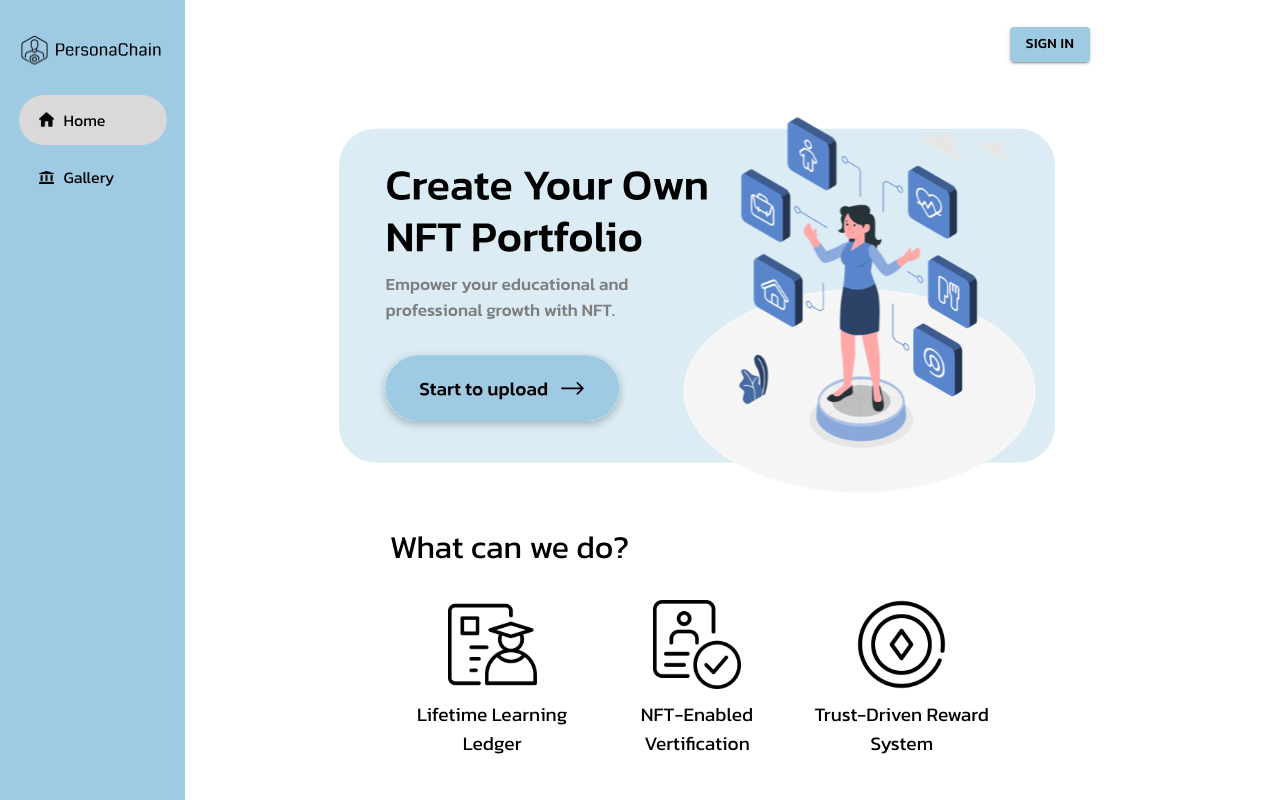
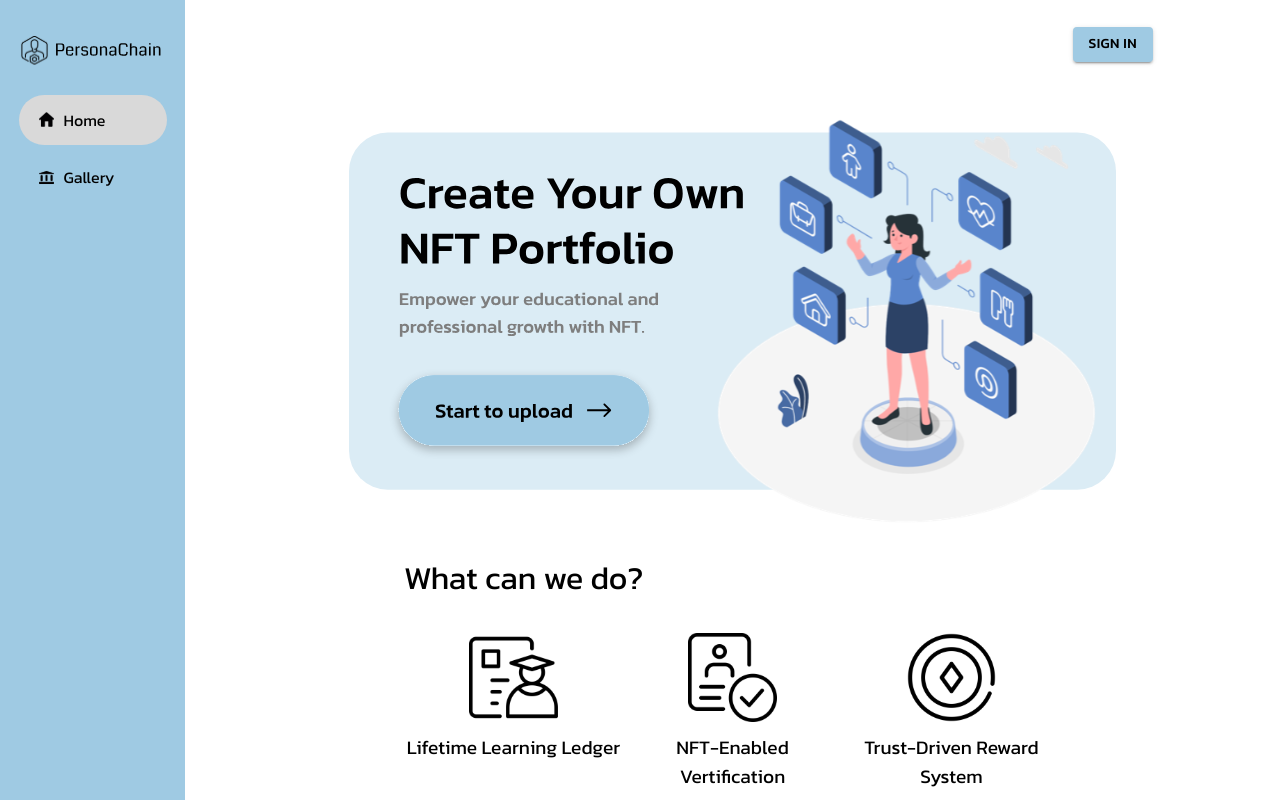
Before and after one commit to TinananaLiu/nftplatform-frontend, a React (Create React App) app: page / in a window 1280 px wide. Shown: the top 800 px of the page. Built offline with nearby package versions, Linux system fonts and the light colour scheme; no server answers; what react-swipeable-views-utils would draw is missing.

Commit message:
signin flex

```diff
--- a/src/App.css
+++ b/src/App.css
@@ -1,11 +1,13 @@
 .App {
   text-align: center;
   display: flex;
+  justify-content: center;
   border-radius: 100px;
 }
 
 .Sidebar {
-  width: 20%;
+  /* width: 20%; */
+  flex: 2;
   min-width: 180px;
   max-width: 185px;
   background-color: #9FCAE3;
@@ -20,9 +22,9 @@
 
 
 .MainPage {
-  /* flex: 8; */
+  flex: 8;
   /* height: 100%; */
-  width: 80%;
+  /* width: 80%; */
   display: flex;
   flex-direction: column;
   justify-content: center;
--- a/src/apis/api.js
+++ b/src/apis/api.js
@@ -2,8 +2,8 @@ import axios from 'axios'
 import Avatar from '../pages/image/token.svg'
 const baseURL = process.env.REACT_APP_BASE_URL
 const api_endpoint = axios.create({
-  baseURL: baseURL,
-  timeout: 5000
+  baseURL: baseURL
+  // timeout: 5000。
 })
 
 let jwt = localStorage.getItem('jwt')
--- a/src/pages/Gallery.js
+++ b/src/pages/Gallery.js
@@ -89,7 +89,7 @@ const GalleryPage = () => {
           <span
             style={{
               fontFamily: 'Kanit',
-              fontWeight: '400',
+              fontWeight: '500',
               fontSize: '40px',
               lineHeight: '70px',
               textAlign: 'center'
```
